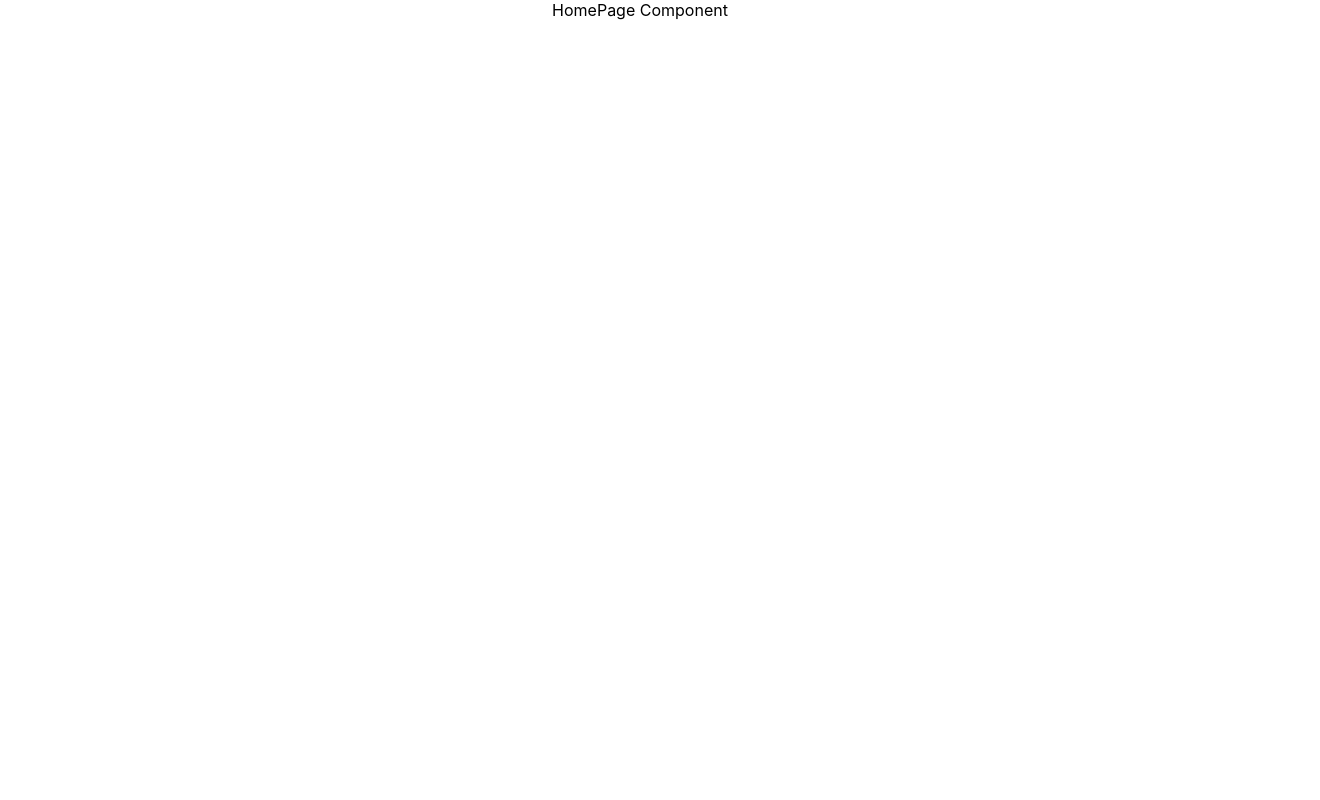
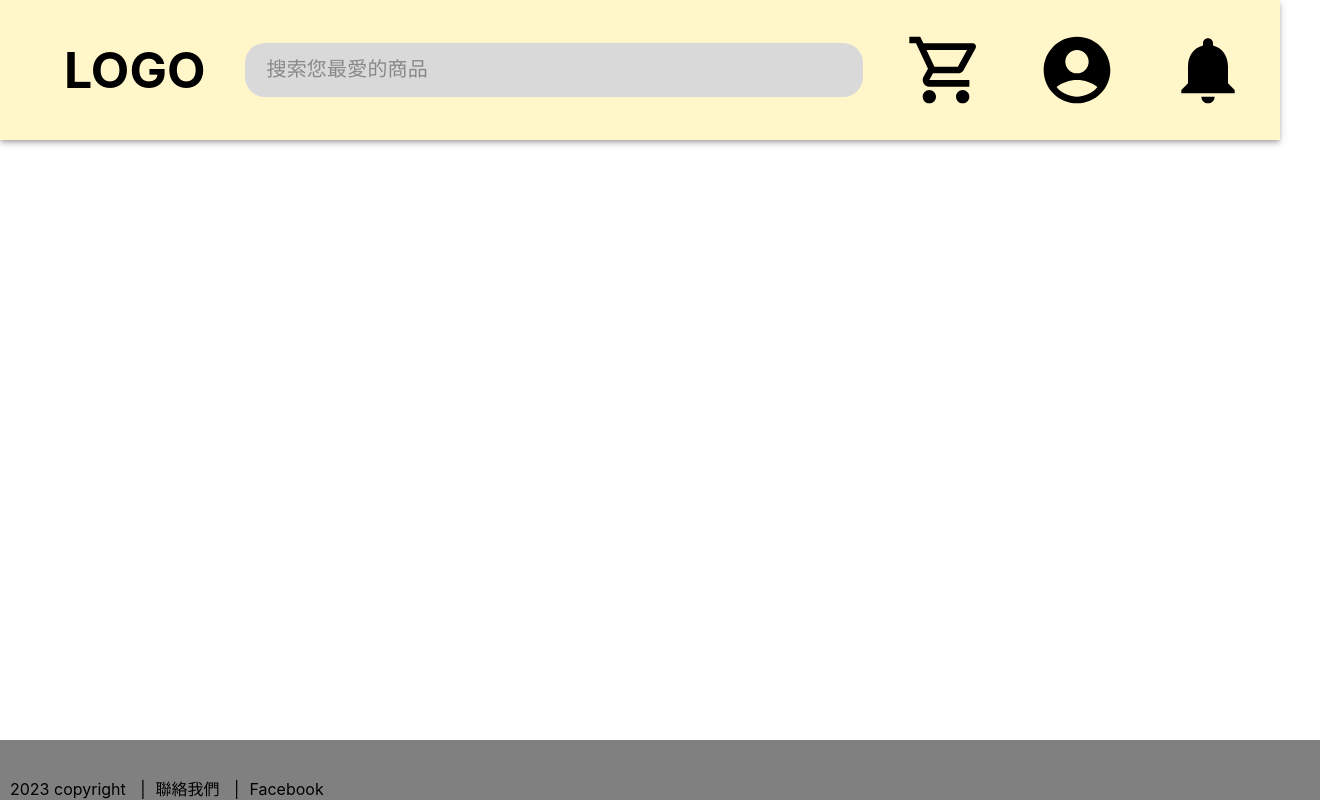
Before and after one commit to Laysi/learn-react-app-2, a React (Create React App) app: page / in a window 1280 px wide. Shown: the whole page, 1320 px wide, since content can reach past the window. Built offline with nearby package versions, Linux system fonts and the light colour scheme.

Commit message:
feat: modify header ui

```diff
--- a/src/app-router.tsx
+++ b/src/app-router.tsx
@@ -4,23 +4,22 @@ import HomePage from "./pages/HomePage/HomePage";
 const AppRoutes: React.FC = () => (
         <Routes>
             <Route path="/" element={<HomePage />} />
-            {/* <Route path="/logIn" element={<HomePage />} />
+            <Route path="/logIn" element={<HomePage />} />
             <Route path="/personaInformation" element={<HomePage />} >
-                <Route path="/accountSettings" element={<HomePage />} />
-                <Route path="/historicalOrders" element={<HomePage />} />
-                <Route path="/notify" element={<HomePage />} />
+                <Route path="accountSettings" element={<HomePage />} />
+                <Route path="historicalOrders" element={<HomePage />} />
+                <Route path="notify" element={<HomePage />} />
             </Route>
             <Route path="/productBrowsing" element={<HomePage />}>
-                <Route path="/productDetails" element={<HomePage />} />
+                <Route path="productDetails" element={<HomePage />} />
             </Route>
             <Route path="/connection" element={<HomePage />} />
             <Route path="/shoppingCart" element={<HomePage />} >
-                <Route path="/store" element={<HomePage />} />
-                <Route path="/pickupPerson" element={<HomePage />} />
-                <Route path="/payment" element={<HomePage />} />
-                <Route path="/completed" element={<HomePage />} />
-            </Route> */}
-
+                <Route path="store" element={<HomePage />} />
+                <Route path="pickupPerson" element={<HomePage />} />
+                <Route path="payment" element={<HomePage />} />
+                <Route path="completed" element={<HomePage />} />
+            </Route>
         </Routes>
 );
 
--- a/src/components/Header/Header.tsx
+++ b/src/components/Header/Header.tsx
@@ -1,40 +1,57 @@
 import React, { FC } from 'react';
-import './Header.scss';
 import { Link } from 'react-router-dom';
-
-interface HeaderProps { }
+import { AppBar, Toolbar, IconButton, InputBase,Box,Link as MuiLink } from '@mui/material';
+import ShoppingCartOutlinedIcon from '@mui/icons-material/ShoppingCartOutlined';
+import AccountCircleIcon from '@mui/icons-material/AccountCircle';
+import NotificationsIcon from '@mui/icons-material/Notifications';
+interface HeaderProps {}
 
 const Header: FC<HeaderProps> = () => (
-  <div className="Header" data-testid="Header">
-    <div className='container'>
-
-      <div className='logo'>
-        <Link to='/'>
+  <AppBar sx={{backgroundColor:'#FFF7CA'}}>
+    <Toolbar
+      sx={{
+        display: 'flex',
+        alignItems: 'center',
+        justifyContent: 'space-between', // Center content horizontally
+      }}
+    >
+      <Box sx={{ margin: '40px', fontSize: '50px', fontWeight: 700 }}>
+        <Box sx={{  textDecoration: 'none',
+            color: 'inherit', }}>
+        <MuiLink href='/' sx={{ textDecoration: 'none', color: 'black' }}>
           LOGO
-        </Link>
-      </div>
-      <input className='search' type='text' placeholder='搜索您最愛的商品' />
-      <div className='icon'>
-        <Link to="/shoppingCart">
-          <svg className='svg-icon' width="80" height="80" viewBox="0 0 80 80" fill="none" xmlns="http://www.w3.org/2000/svg">
-            <path id="Vector" d="M24 64C19.6 64 16.04 67.6 16.04 72C16.04 76.4 19.6 80 24 80C28.4 80 32 76.4 32 72C32 67.6 28.4 64 24 64ZM0 0V8H8L22.4 38.36L17 48.16C16.36 49.28 16 50.6 16 52C16 56.4 19.6 60 24 60H72V52H25.68C25.12 52 24.68 51.56 24.68 51L24.8 50.52L28.4 44H58.2C61.2 44 63.84 42.36 65.2 39.88L79.52 13.92C79.84 13.36 80 12.68 80 12C80 9.8 78.2 8 76 8H16.84L13.08 0H0ZM64 64C59.6 64 56.04 67.6 56.04 72C56.04 76.4 59.6 80 64 80C68.4 80 72 76.4 72 72C72 67.6 68.4 64 64 64Z" fill="black" />
-          </svg>
-        </Link>
-        <Link to="/personaInformation">
-          <svg className='svg-icon' xmlns="http://www.w3.org/2000/svg" xmlnsXlink="http://www.w3.org/1999/xlink" version="1.1" width="256" height="256" viewBox="0 0 256 256" xmlSpace="preserve">
-            <defs></defs>
-            <g style={{ stroke: 'none', strokeWidth: 0, strokeDasharray: 'none', strokeLinecap: 'butt', strokeLinejoin: 'miter', strokeMiterlimit: 10, fill: 'none', fillRule: 'nonzero', opacity: 1 }} transform="translate(1.4065934065934016 1.4065934065934016) scale(2.81 2.81)">
-              <path d="M 45 0 C 20.147 0 0 20.147 0 45 c 0 24.853 20.147 45 45 45 s 45 -20.147 45 -45 C 90 20.147 69.853 0 45 0 z M 45 22.007 c 8.899 0 16.14 7.241 16.14 16.14 c 0 8.9 -7.241 16.14 -16.14 16.14 c -8.9 0 -16.14 -7.24 -16.14 -16.14 C 28.86 29.248 36.1 22.007 45 22.007 z M 45 83.843 c -11.135 0 -21.123 -4.885 -27.957 -12.623 c 3.177 -5.75 8.144 -10.476 14.05 -13.341 c 2.009 -0.974 4.354 -0.958 6.435 0.041 c 2.343 1.126 4.857 1.696 7.473 1.696 c 2.615 0 5.13 -0.571 7.473 -1.696 c 2.083 -1 4.428 -1.015 6.435 -0.041 c 5.906 2.864 10.872 7.591 14.049 13.341 C 66.123 78.957 56.135 83.843 45 83.843 z" style={{ stroke: 'none', strokeWidth: 1, strokeDasharray: 'none', strokeLinecap: 'butt', strokeLinejoin: 'miter', strokeMiterlimit: 10, fill: 'rgb(0,0,0)', fillRule: 'nonzero', opacity: 1 }} transform=" matrix(1 0 0 1 0 0)" strokeLinecap="round" />
-            </g>
-          </svg>
-        </Link>
-        <Link to="/personaInformation/notify">
-          <svg className='svg-icon' xmlns="http://www.w3.org/2000/svg" height="24" viewBox="0 -960 960 960" width="24"><path d="M180.001-204.616v-59.998h72.308v-298.463q0-80.692 49.807-142.692 49.808-62 127.885-79.307v-24.923q0-20.833 14.57-35.416 14.57-14.584 35.384-14.584t35.429 14.584q14.615 14.583 14.615 35.416v24.923q78.077 17.307 127.885 79.307 49.807 62 49.807 142.692v298.463h72.308v59.998H180.001ZM480-497.692Zm-.068 405.383q-29.855 0-51.047-21.24-21.192-21.24-21.192-51.067h144.614q0 29.923-21.26 51.115-21.26 21.192-51.115 21.192ZM312.307-264.614h335.386v-298.463q0-69.462-49.116-118.577Q549.462-730.77 480-730.77q-69.462 0-118.577 49.116-49.116 49.115-49.116 118.577v298.463Z" /></svg>
-        </Link>
-      </div>
-    </div>
-
-  </div>
+        </MuiLink>
+        </Box>
+      </Box>
+      <InputBase
+        placeholder='搜索您最愛的商品'
+        inputProps={{ 'aria-label': 'search' }}
+        sx={{
+          height: '54.51578px',
+          width: '60%',
+          backgroundColor: '#D9D9D9',
+          border: 'transparent',
+          borderRadius: '20px',
+          fontSize: '20px',
+          fontWeight: 400,
+          lineHeight: '54.51578px',
+          verticalAlign: 'middle',
+          paddingLeft: '21px',
+        }}
+      />
+      <Box sx={{ marginLeft: 'auto', display: 'flex' }}>
+        <IconButton  component={Link} to="/shoppingCart">
+          <ShoppingCartOutlinedIcon sx={{marginLeft: '35px',height: '80px',width: '80px',color:'black'}}/>
+        </IconButton>
+        <IconButton  component={Link} to="/personaInformation">
+          <AccountCircleIcon sx={{marginLeft: '35px',height: '80px',width: '80px',color:'black'}}/>
+        </IconButton>
+        <IconButton  component={Link} to="/personaInformation/notify">
+          <NotificationsIcon sx={{marginLeft: '35px',height: '80px',width: '80px',color:'black'}}/>
+        </IconButton>
+      </Box>
+    </Toolbar>
+  </AppBar>
 );
 
 export default Header;
--- a/src/pages/HomePage/HomePage.tsx
+++ b/src/pages/HomePage/HomePage.tsx
@@ -1,11 +1,11 @@
 import { type FC } from 'react';
 import './HomePage.scss';
-
+import Dashboard from '../../layout/Dashboard/Dashboard';
 interface HomePageProps {}
 
 const HomePage: FC<HomePageProps> = () => (
   <div className="HomePage" data-testid="HomePage">
-    HomePage Component
+    <Dashboard />
   </div>
 );
 
```
Also changed, not shown: src/components/Header/Header.scss (+0 -43 lines).
